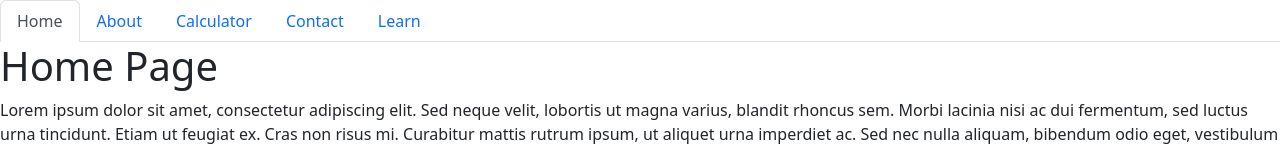
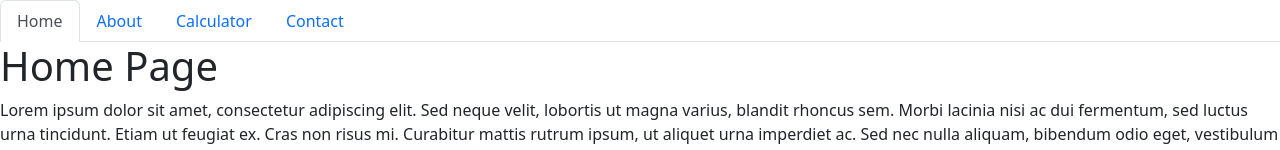
Before and after one commit to Bh00fie/Weight-Tracker, a React (Create React App) app: page / in a window 1280 px wide. Shown: the top 150 px of the page. Built offline with nearby package versions, Linux system fonts and the light colour scheme.

Commit message:
removed Learn from navbar and app.js as this won't be used in the project

```diff
--- a/src/components/NavTabs.js
+++ b/src/components/NavTabs.js
@@ -46,16 +46,6 @@ function NavTabs() {
           Contact
         </NavLink>
       </li>
-      <li className="nav-item">
-        <NavLink
-          to="contact/learn"
-          className={({ isActive }) =>
-            isActive ? 'nav-link active' : 'nav-link'
-          }
-        >
-          Learn
-        </NavLink>
-      </li>
     </ul>
   );
 }
```
Also changed, not shown: src/components/pages/Learn.js (deleted, +0 -16 lines).
